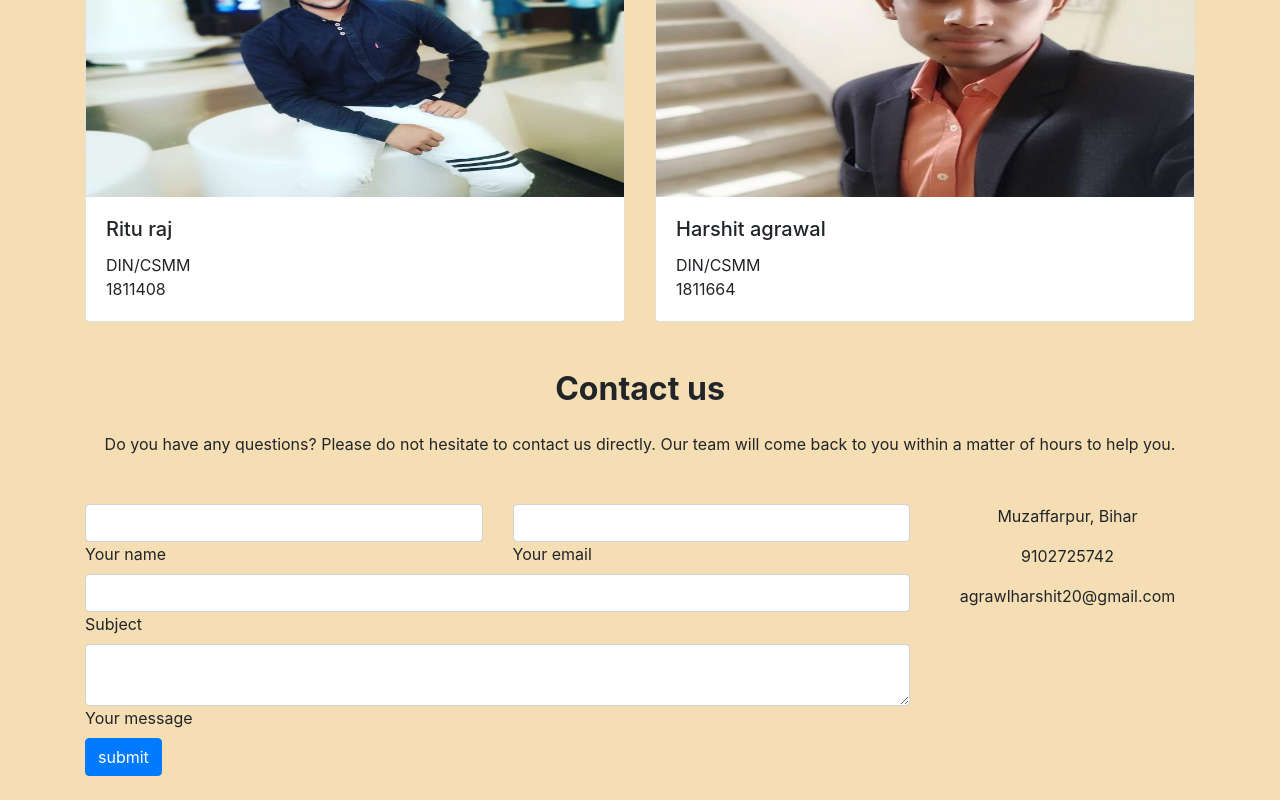
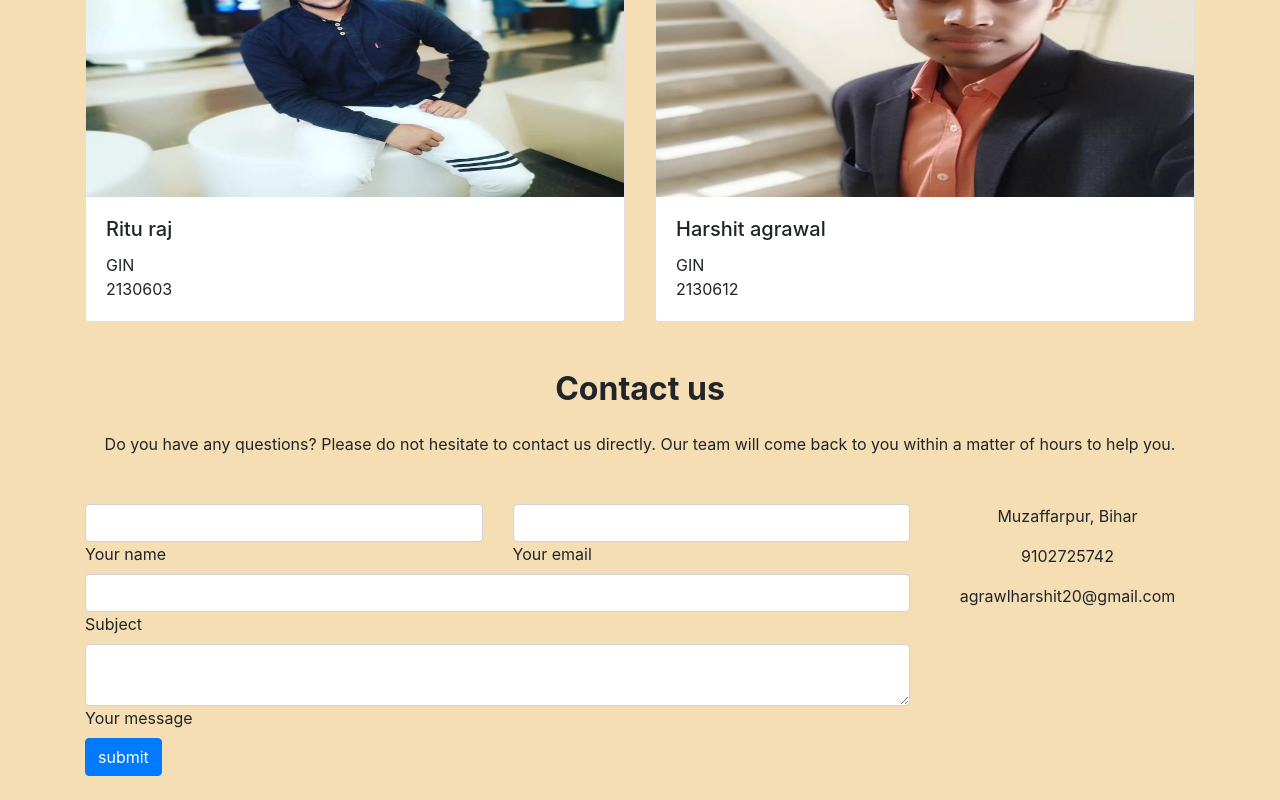
Before and after one commit to harshit211/covid.github.io, a plain HTML site: page index.html in a window 1280 px wide. Shown: the part 3042-3842 px from the top of the page. Drawn offline with nearby package versions, Linux system fonts and the light colour scheme.

Commit message:
Update index.html

```diff
--- a/index.html
+++ b/index.html
@@ -115,8 +115,8 @@ Those diagnosed with COVID-19 or who believe they may be infected are advised by
             <img src="img/raaz.jpg" class="card-img-top" alt="..." height="300" width="100">
             <div class="card-body">
               <h5 class="card-title">Ritu raj</h5>
-              <p class="card-text">DIN/CSMM <BR>
-              1811408
+              <p class="card-text">GIN <BR>
+              2130603
               </p>
             </div>
           </div>
@@ -126,8 +126,8 @@ Those diagnosed with COVID-19 or who believe they may be infected are advised by
             <img src="img/harshit.jpg" class="card-img-top" alt="..." height="300" width="100">
             <div class="card-body">
               <h5 class="card-title">Harshit agrawal</h5>
-              <p class="card-text">DIN/CSMM <BR>
-              1811664</p>
+              <p class="card-text">GIN <BR>
+              2130612</p>
             </div>
           </div>
         </div>
```
